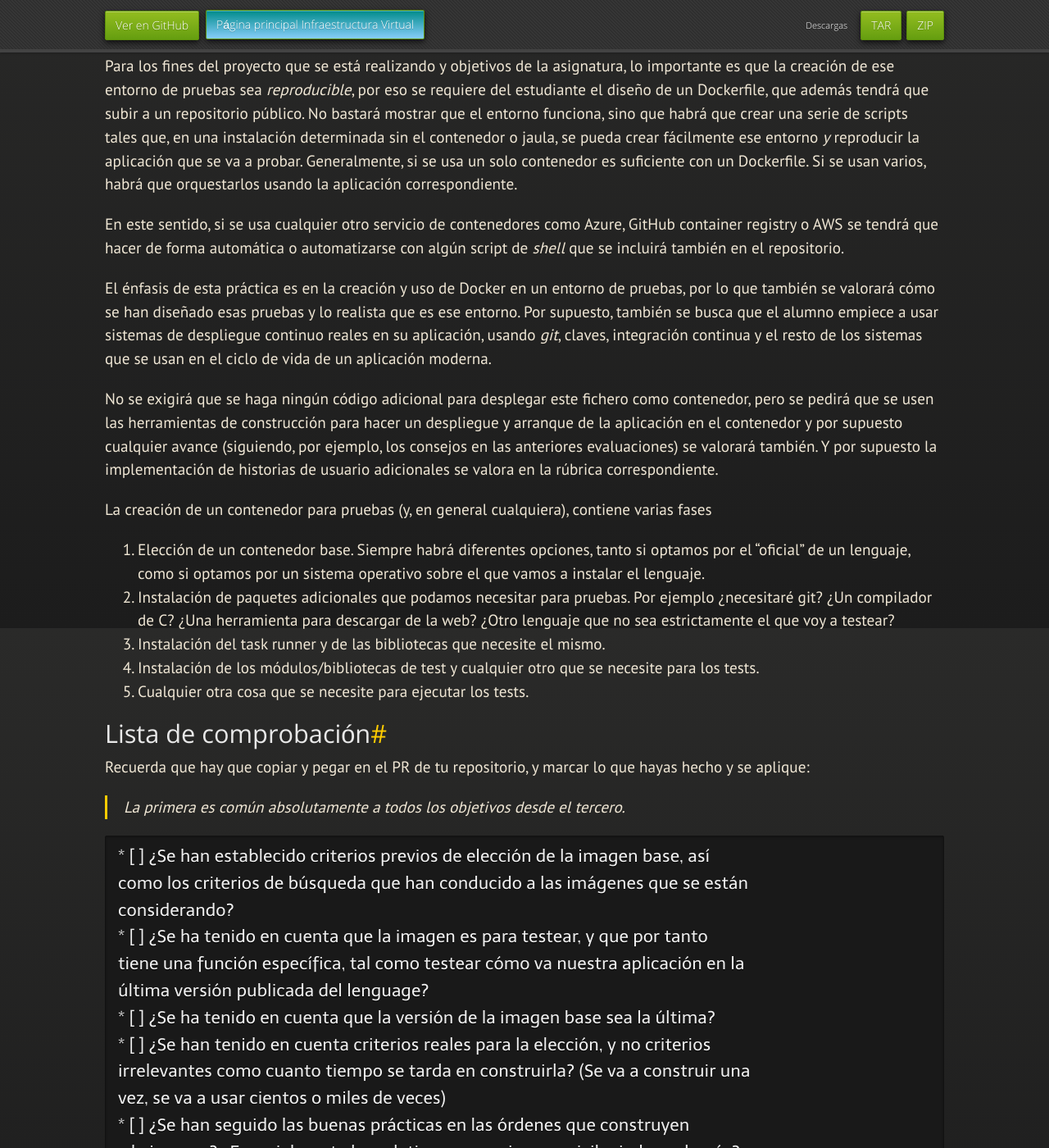
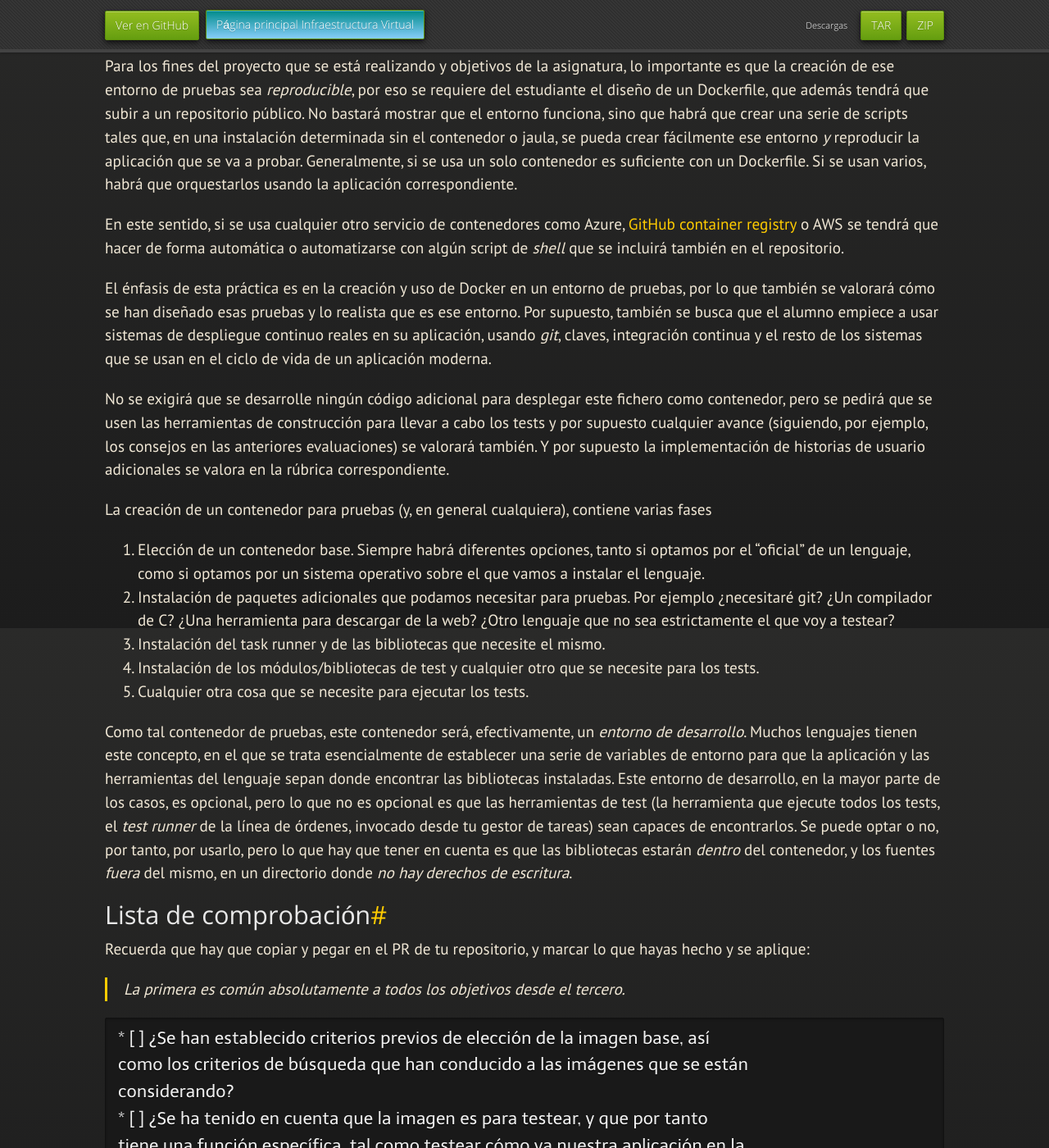
Before and after one commit to JJ/IV, a Jekyll site: the page built from documentos/proyecto/5.Docker.md, in a window 1280 px wide and 1400 px high, scrolled down 1034 px. Shown: the whole window at 82% size. Built offline with Jekyll 4.4.1, drawn with Linux system fonts in a browser that asks for light colours; nearby versions of some CDN libraries; some web fonts are replaced; our own code applies the rules of GitHub Pages for plain Markdown files; some of the changed text lies outside the part shown.

Commit message:
Sync documentos/proyecto/5.Docker.md de master a gh-pages

````diff
--- a/documentos/proyecto/5.Docker.md
+++ b/documentos/proyecto/5.Docker.md
@@ -60,10 +60,10 @@ reproducir la aplicación que se va a probar. Generalmente, si se usa un solo
 contenedor es suficiente con un Dockerfile. Si se usan varios, habrá que
 orquestarlos usando la aplicación correspondiente.
 
-En este sentido, si se usa cualquier otro servicio de contenedores
-como Azure, GitHub container registry o AWS se tendrá que hacer de
-forma automática o automatizarse con algún script de *shell* que se
-incluirá también en el repositorio.
+En este sentido, si se usa cualquier otro servicio de contenedores como Azure,
+[GitHub container registry](https://github.com/features/packages) o AWS se
+tendrá que hacer de forma automática o automatizarse con algún script de *shell*
+que se incluirá también en el repositorio.
 
 El énfasis de esta práctica es en la creación y uso de Docker en un entorno de
 pruebas, por lo que también se valorará cómo se han diseñado esas pruebas y lo
@@ -72,12 +72,11 @@ empiece a usar sistemas de despliegue continuo reales en su aplicación, usando
 *git*, claves, integración continua y el resto de los sistemas que se usan en el
 ciclo de vida de un aplicación moderna.
 
-No se exigirá que se haga ningún código adicional para desplegar este
-fichero como contenedor, pero se pedirá que se usen las herramientas
-de construcción para hacer un despliegue y arranque de la aplicación
-en el contenedor y por supuesto cualquier avance (siguiendo, por
-ejemplo, los consejos en las anteriores evaluaciones) se valorará
-también. Y por supuesto la implementación de historias de usuario
+No se exigirá que se desarrolle ningún código adicional para desplegar este
+fichero como contenedor, pero se pedirá que se usen las herramientas de
+construcción para llevar a cabo los tests y por supuesto cualquier avance
+(siguiendo, por ejemplo, los consejos en las anteriores evaluaciones) se
+valorará también. Y por supuesto la implementación de historias de usuario
 adicionales se valora en la rúbrica correspondiente.
 
 La creación de un contenedor para pruebas (y, en general cualquiera),
@@ -95,6 +94,19 @@ contiene varias fases
 4. Instalación de los módulos/bibliotecas de test y cualquier otro que
    se necesite para los tests.
 5. Cualquier otra cosa que se necesite para ejecutar los tests.
+
+
+Como tal contenedor de pruebas, este contenedor será, efectivamente, un *entorno
+de desarrollo*. Muchos lenguajes tienen este concepto, en el que se trata
+esencialmente de establecer una serie de variables de entorno para que la
+aplicación y las herramientas del lenguaje sepan donde encontrar las bibliotecas
+instaladas. Este entorno de desarrollo, en la mayor parte de los casos, es
+opcional, pero lo que no es opcional es que las herramientas de test (la
+herramienta que ejecute todos los tests, el *test runner* de la línea de
+órdenes, invocado desde tu gestor de tareas) sean capaces de encontrarlos. Se
+puede optar o no, por tanto, por usarlo, pero lo que hay que tener en cuenta es
+que las bibliotecas estarán *dentro* del contenedor, y los fuentes *fuera* del
+mismo, en un directorio donde *no hay derechos de escritura*.
 
 ## Lista de comprobación
 
@@ -137,8 +149,9 @@ condiciones *no* deben darse?
 cuidadosamene los criterios (ramas, paths) para que se lancen?
 * [ ] ¿Se ha comprobado que el ENTRYPOINT del contenedor no escriba nada en el
 directorio que monta, ya que no tiene derecho de escritura?
-* [ ] ¿Se ha abierto un shell en el contenedor y comprobado que los ficheros que
-se necesitan están todos incluidos, y que no hay ficheros que no se necesiten?
+* [ ] ¿Se ha abierto un shell en el contenedor una vez construida la imagen y
+comprobado que los ficheros que se necesitan están todos incluidos, y que no hay
+ficheros que no se necesiten?
 ```
 
 ## Entrega del material evaluable en este objetivo
@@ -155,7 +168,7 @@ describa las prácticas y que se anunciará en el repositorio de la
 asignatura, como es habitual.
 
 Como siempre, toda rúbrica tiene que esta correctamente identificada y
-enlazada dese el README, que, como en todos los objetivos, reflejará el
+enlazada desde el README, que, como en todos los objetivos, reflejará el
 estado del proyecto del estudiante en este punto. Llegados a este
 punto es efectivamente imprescindible que el README.md refleje el
 estado del proyecto, porque es lo que va a aparecer en Docker Hub.
````
